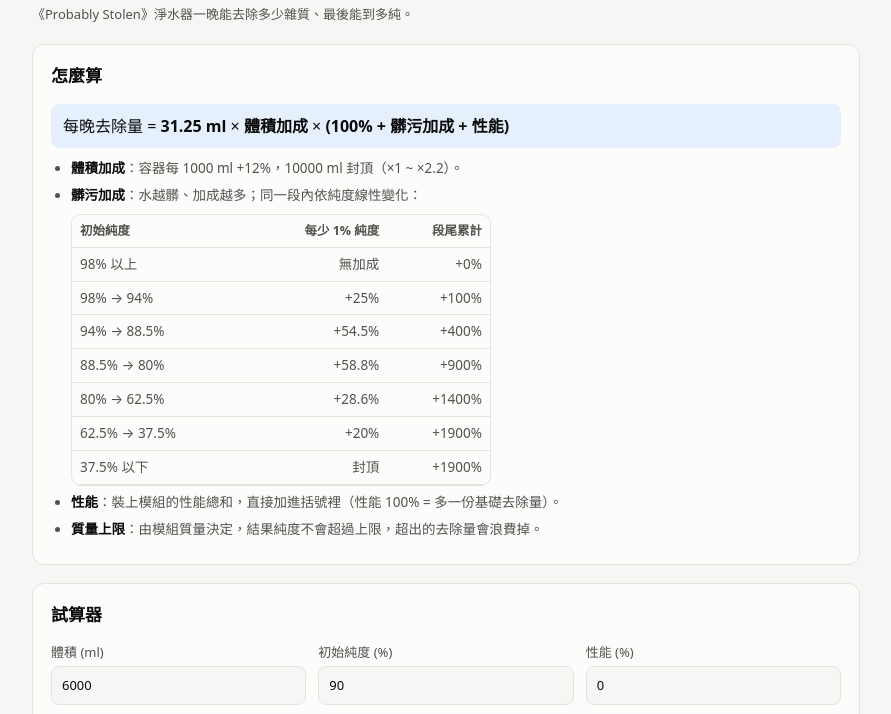
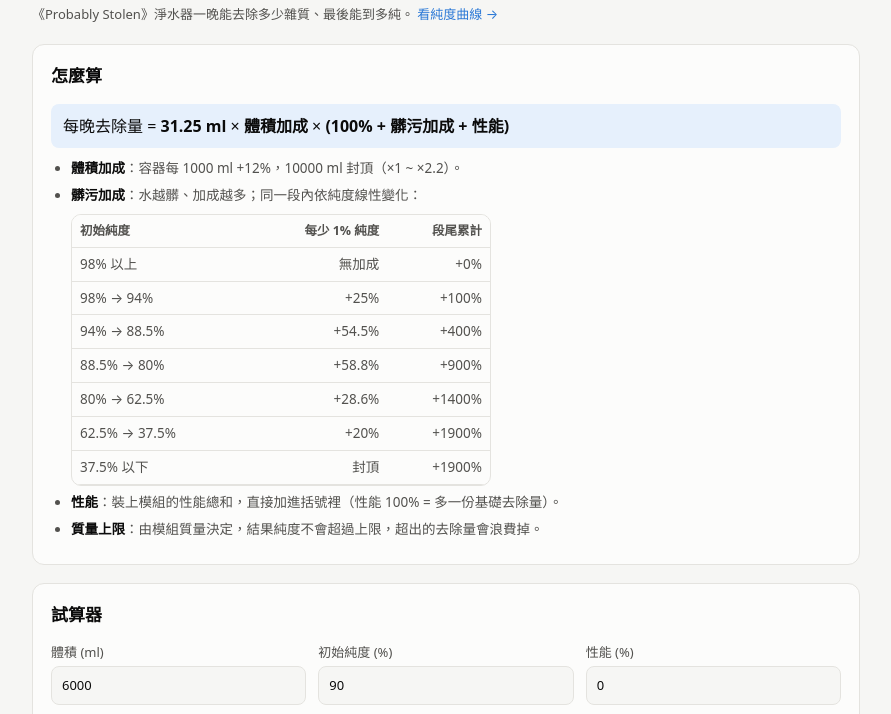
Before and after one commit to FSTuba/probably-stolen-tools, a plain HTML site: page purifier-calc/index.html in a window 1280 px wide. Shown: the part 58-772 px from the top of the page, without its empty margins (194-1085 px from the left). Drawn offline with Linux system fonts and the light colour scheme.

Commit message:
Purifier calc: link to purity curve page
Co-Authored-By: Claude Opus 5.5 <noreply@anthropic.com>
Claude-Session: https://claude.ai/code/session_01WEJ6qy4a62ZzvqacHBM48m

```diff
--- a/purifier-calc/index.html
+++ b/purifier-calc/index.html
@@ -23,6 +23,8 @@ main{max-width:860px;margin:0 auto;padding:24px 16px 48px}
 h1{font-size:22px;margin:0 0 4px}
 h2{font-size:17px;margin:0 0 14px}
 .sub{color:var(--text2);margin:0 0 20px;font-size:13px}
+.sub a{color:var(--accent);text-decoration:none;white-space:nowrap}
+.sub a:hover{text-decoration:underline}
 code{font-family:ui-monospace,Menlo,Consolas,monospace;font-size:12.5px;background:var(--accent-soft);padding:1px 5px;border-radius:4px}
 section{background:var(--surface);border:1px solid var(--border);border-radius:12px;padding:18px;margin-bottom:18px}
 .grid{display:grid;grid-template-columns:repeat(auto-fit,minmax(150px,1fr));gap:12px}
@@ -61,7 +63,7 @@ footer{font-size:12px;color:var(--muted)}
 <body>
 <main>
   <h1>淨水器試算器</h1>
-  <p class="sub">《Probably Stolen》淨水器一晚能去除多少雜質、最後能到多純。</p>
+  <p class="sub">《Probably Stolen》淨水器一晚能去除多少雜質、最後能到多純。 <a href="../purifier-curve/">看純度曲線 →</a></p>
 
   <section>
     <h2>怎麼算</h2>
```
